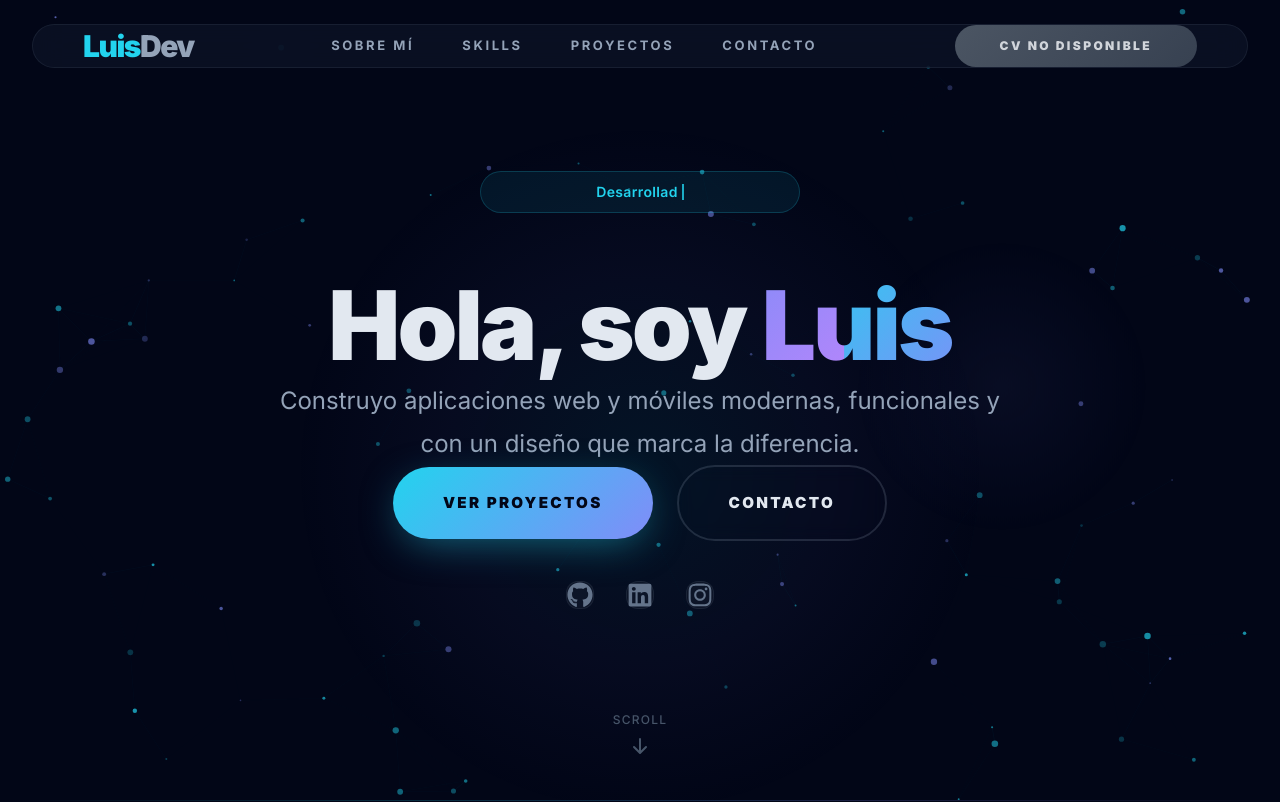
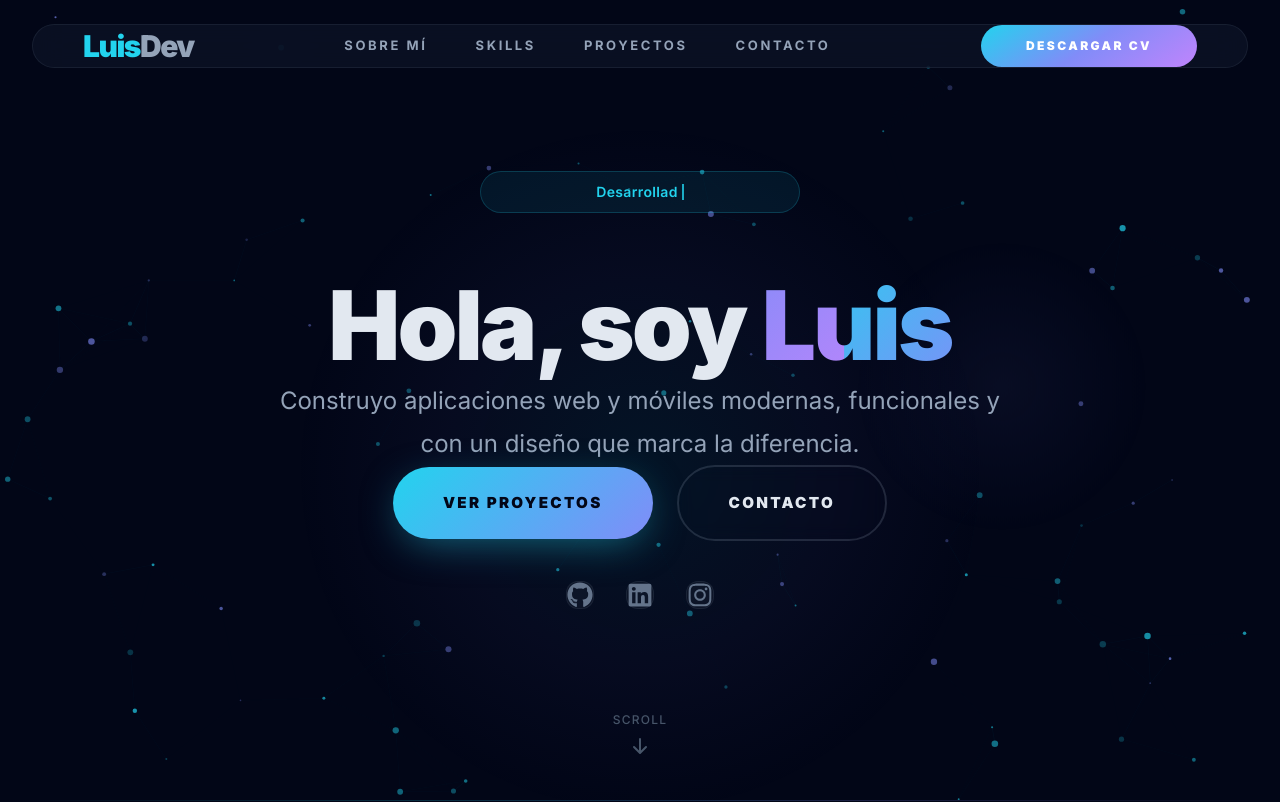
Before and after one commit to Luisparrach22/Portafolio, a React (Vite) app: page / in a window 1280 px wide. Shown: the top 802 px of the page. Built offline with nearby package versions, Linux system fonts and the light colour scheme.

Commit message:
Habiliar CV

```diff
--- a/src/components/CV.jsx
+++ b/src/components/CV.jsx
@@ -6,13 +6,15 @@ export default function CV() {
     <section id="cv" className="text-center py-36">
       <h2 className="text-4xl font-bold mb-10">Curriculum</h2>
 
-      <motion.button
-        className="bg-gray-600 px-12 py-5 rounded-2xl text-white font-bold cursor-not-allowed opacity-70"
+      <motion.a
+        href={cvFile}
+        download="CV Luis Parra.pdf"
+        className="inline-flex items-center justify-center bg-cyan-500 px-12 py-5 rounded-2xl text-white font-bold transition-all hover:bg-cyan-400"
         whileHover={{ scale: 1.05 }}
-        disabled
+        style={{ textDecoration: "none" }}
       >
-        Descargar CV (Mantenimiento)
-      </motion.button>
+        Descargar CV
+      </motion.a>
     </section>
   )
 }
--- a/src/components/Navbar.jsx
+++ b/src/components/Navbar.jsx
@@ -78,25 +78,27 @@ export default function Navbar() {
           ))}
         </div>
 
-        <motion.button
+        <motion.a
+          href={cvFile}
+          download="CV Luis Parra.pdf"
           initial={{ opacity: 0, x: 20 }}
           animate={{ opacity: 1, x: 0 }}
           whileHover={{ scale: 1.05 }}
-          disabled
-          className="hidden md:inline-flex items-center justify-center rounded-full font-black uppercase transition-all shadow-none opacity-50 cursor-not-allowed whitespace-nowrap"
+          className="hidden md:inline-flex items-center justify-center rounded-full font-black uppercase transition-all shadow-none whitespace-nowrap"
           style={{
-            background: "linear-gradient(135deg, #4b5563, #374151)",
-            color: "#d1d5db",
+            background: "linear-gradient(145deg, #22d3ee 0%, #818cf8 50%, #c084fc 100%)",
+            color: "#ffffff",
             textDecoration: "none",
             fontSize: "12px",
             letterSpacing: "0.2em",
             padding: "15px 45px",
             minWidth: "210px",
-            lineHeight: "1"
+            lineHeight: "1",
+            cursor: "pointer",
           }}
         >
-          CV No Disponible
-        </motion.button>
+          Descargar CV
+        </motion.a>
 
         {/* Mobile Toggle - Circular Minimalist Design */}
         <motion.button
@@ -145,15 +147,16 @@ export default function Navbar() {
                   {link.label}
                 </motion.a>
               ))}
-              <motion.button
+              <motion.a
+                href={cvFile}
+                download="CV Luis Parra.pdf"
                 initial={{ opacity: 0, y: 15 }}
                 animate={{ opacity: 1, y: 0 }}
                 transition={{ delay: 0.35 }}
-                disabled
-                className="opacity-50 cursor-not-allowed"
+                className="inline-flex items-center justify-center"
                 style={{
-                  background: "#374151",
-                  color: "#d1d5db",
+                  background: "linear-gradient(145deg, #22d3ee 0%, #818cf8 50%, #c084fc 100%)",
+                  color: "#ffffff",
                   padding: "16px 45px",
                   fontSize: "12px",
                   minWidth: "220px",
@@ -163,11 +166,13 @@ export default function Navbar() {
                   borderRadius: "9999px",
                   fontWeight: "900",
                   textTransform: "uppercase",
-                  letterSpacing: "0.2em"
+                  letterSpacing: "0.2em",
+                  cursor: "pointer",
+                  textDecoration: "none"
                 }}
               >
-                CV No Disponible
-              </motion.button>
+                Descargar CV
+              </motion.a>
             </div>
           </motion.div>
         )}
```
